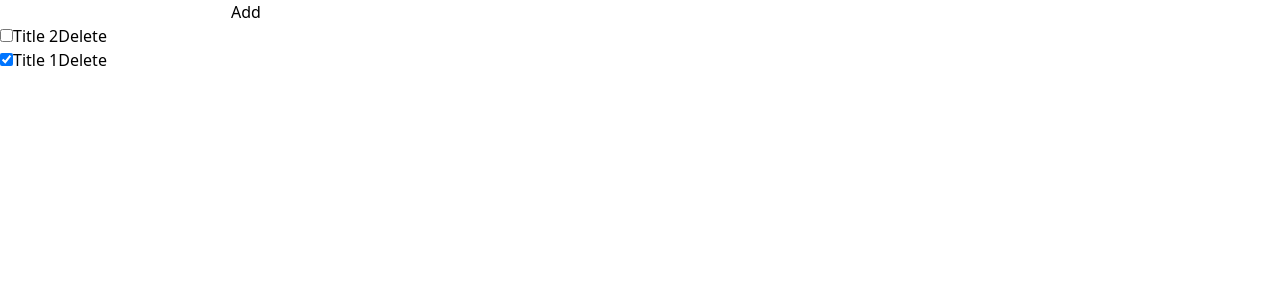
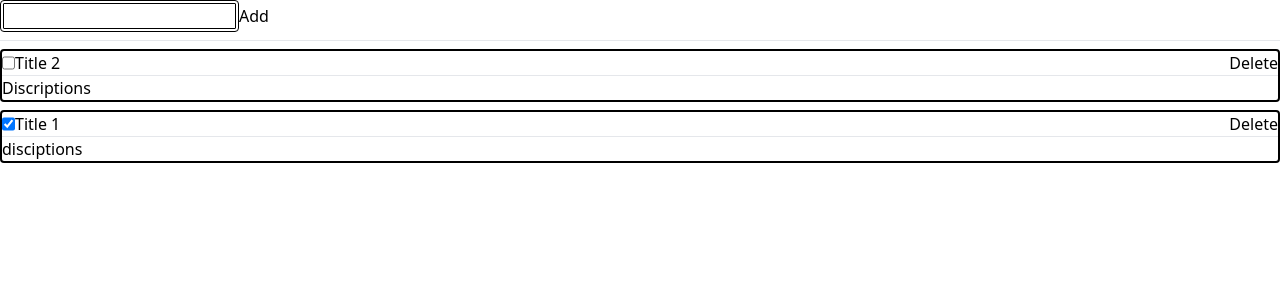
Before and after one commit to minusvoid/memocard-app, a React (Create React App) app: page / in a window 1280 px wide. Shown: the top 300 px of the page. Built offline with nearby package versions, Linux system fonts and the light colour scheme.

Commit message:
add_css.

```diff
--- a/src/components/cardinput.tsx
+++ b/src/components/cardinput.tsx
@@ -30,11 +30,11 @@ const CardInput: React.FC<Props> = ({ addCards, cards}) => {
 
 	return (
 		<div>
-			<div className="imputForm">
+			<div className="imputForm mb-2">
 				<div className="inner">
 					<input
 						type="text"
-						className="input"
+						className="inputTitle border-double border-4 border-black rounded"
 						value={inputTitle}
 						onChange={handleInputChange}
 					/>
@@ -43,6 +43,7 @@ const CardInput: React.FC<Props> = ({ addCards, cards}) => {
 					</button>
 				</div>
 			</div>
+			<hr className="mb-2" />
 		</div>
 	)
 }
--- a/src/components/carditem.tsx
+++ b/src/components/carditem.tsx
@@ -9,20 +9,24 @@ type Props = {
 
 const CardItem: React.FC<Props> = ({ card, handlePinned, handleDelete }) => {
 	return (
-		<li className={card.pinned ? 'pimmed' : ''}>
-			<label>
+		<li className={card.pinned ? 'pinned mb-2' : 'mb-2'}>
+			<div className="cardBody flex flex-col border-black border-2 border-solid rounded">
+			<div className="cardBar flex flex-row">
 				<input type="checkbox"
-				className="checkbox-input"
+				className="pin flex"
 				onClick={() => handlePinned(card)}
 				defaultChecked={card.pinned}
 				/>
-				<span className="checkbox-label">{ card.title }</span>
-			</label>
-			<button
+				<h3 className="cardTitle flex flex-grow">{ card.title }</h3>
+				<button
 			onClick={() => handleDelete(card)}
-			className="btn delete">
+			className="deleteButton flex self-end justify-self-end">
 				Delete
 			</button>
+			</div>
+			<hr />
+			<p className="cardDiscription flex flex-grow">{ card.discription }</p>
+		</div>
 		</li>
 	)
 }
```
